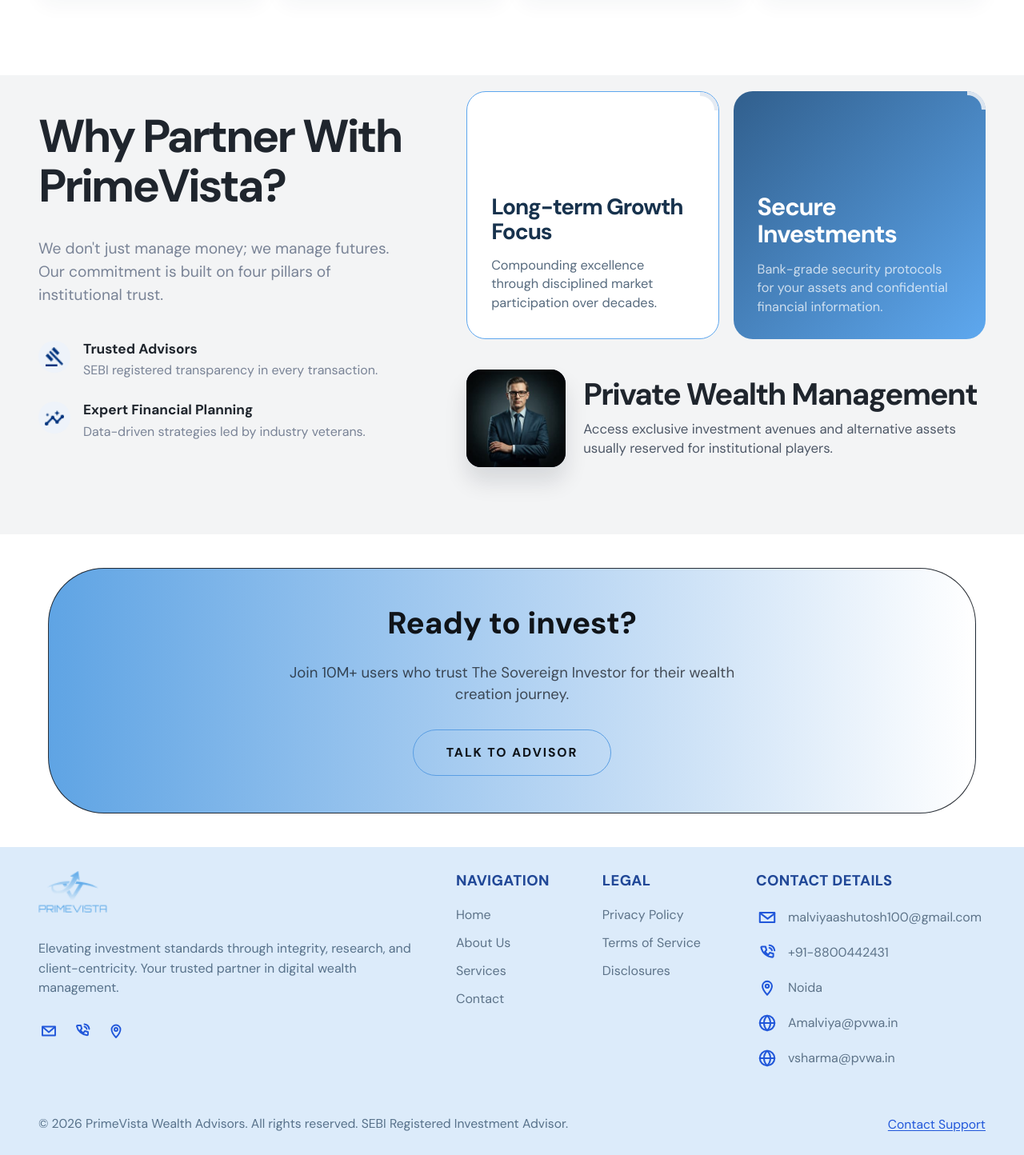
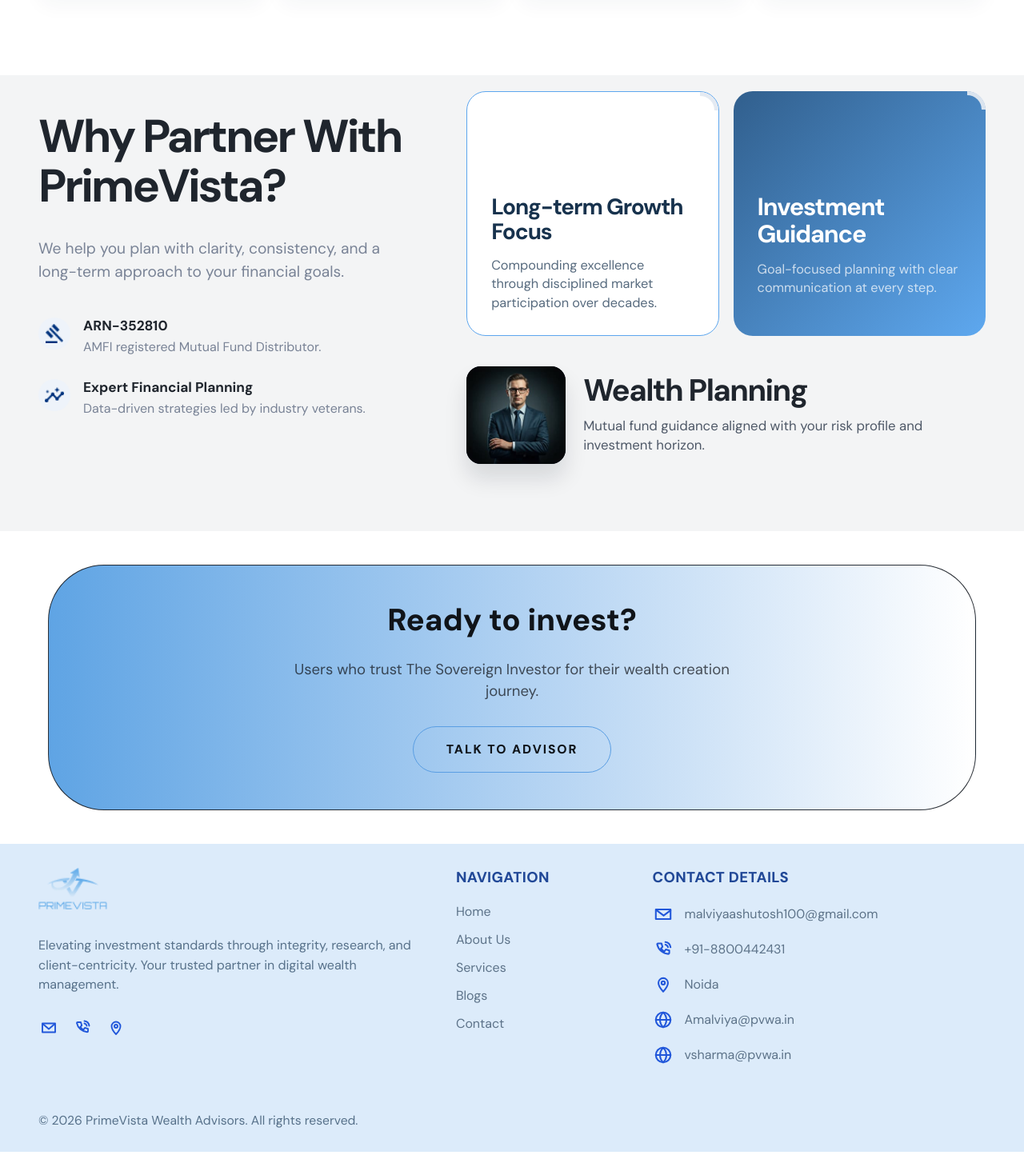
Before and after one commit to Kunalsahani76/Mutual-Fund, a React (Vite) app: page /#/home in a window 1280 px wide. Shown: the part 1228-2672 px from the top of the page at 80% size. Built offline with nearby package versions, Linux system fonts and the light colour scheme.

Commit message:
UI update and bug fix

```diff
--- a/src/components/Footer/Footer.css
+++ b/src/components/Footer/Footer.css
@@ -62,7 +62,7 @@
 
 .footer__links-group {
   display: grid;
-  grid-template-columns: minmax(120px, 0.75fr) minmax(130px, 0.8fr) minmax(260px, 1.55fr);
+  grid-template-columns: minmax(120px, 0.75fr) minmax(260px, 1.55fr);
   gap: 44px;
 }
 
@@ -166,7 +166,7 @@
   }
 
   .footer__links-group {
-    grid-template-columns: repeat(3, minmax(0, 1fr));
+    grid-template-columns: minmax(0, 0.85fr) minmax(0, 1.15fr);
     gap: 34px;
   }
 
--- a/src/components/Footer/Footer.jsx
+++ b/src/components/Footer/Footer.jsx
@@ -5,13 +5,8 @@
   { label: 'Home', href: '#/home' },
   { label: 'About Us', href: '#/about' },
   { label: 'Services', href: '#/services' },
+  { label: 'Blogs', href: '#/blogs' },
   { label: 'Contact', href: '#/contact' },
-]
-
-const legalLinks = [
-  { label: 'Privacy Policy', href: '#/privacy-policy' },
-  { label: 'Terms of Service', href: '#/terms-of-service' },
-  { label: 'Disclosures', href: '#/disclosures' },
 ]
 
 const contactDetails = [
@@ -81,6 +76,18 @@
 }
 
 function Footer() {
+  const handleFooterNavigationClick = (event, href) => {
+    event.preventDefault()
+
+    if (window.location.hash !== href) {
+      window.location.hash = href
+    }
+
+    window.setTimeout(() => {
+      window.scrollTo({ top: 0, behavior: 'smooth' })
+    }, 0)
+  }
+
   return (
     <footer className="footer">
       <div className="page-shell footer__inner">
@@ -95,7 +102,7 @@
             </p>
 
             <div className="footer__socials" aria-label="Contact options">
-              <a className="footer__icon-link" href="mailto:hello@primevista.com" aria-label="Email">
+              <a className="footer__icon-link" href="mailto:malviyaashutosh100@gmail.com" aria-label="Email">
                 <svg viewBox="0 0 24 24" aria-hidden="true">
                   <path d="M4 6.5h16v11H4z" />
                   <path d="m5 7.5 7 6 7-6" />
@@ -123,18 +130,14 @@
               <ul className="footer__links">
                 {navigationLinks.map((link) => (
                   <li key={link.label}>
-                    <a href={link.href}>{link.label}</a>
-                  </li>
-                ))}
-              </ul>
-            </div>
-
-            <div>
-              <h3 className="footer__heading">Legal</h3>
-              <ul className="footer__links">
-                {legalLinks.map((link) => (
-                  <li key={link.label}>
-                    <a href={link.href}>{link.label}</a>
+                    <a
+                      href={link.href}
+                      onClick={(event) =>
+                        handleFooterNavigationClick(event, link.href)
+                      }
+                    >
+                      {link.label}
+                    </a>
                   </li>
                 ))}
               </ul>
@@ -160,12 +163,8 @@
 
         <div className="footer__bottom">
           <p className="footer__copyright">
-            © 2026 PrimeVista Wealth Advisors. All rights reserved. SEBI Registered
-            Investment Advisor.
+            © 2026 PrimeVista Wealth Advisors. All rights reserved.
           </p>
-          <a className="footer__support" href="#/contact">
-            Contact Support
-          </a>
         </div>
       </div>
     </footer>
--- a/src/pages/Contact/Contact.css
+++ b/src/pages/Contact/Contact.css
@@ -61,6 +61,7 @@
 
 .contact-connect {
   padding: 0 0 88px;
+  scroll-margin-top: 96px;
 }
 
 .contact-connect__grid {
--- a/src/pages/Contact/Contact.jsx
+++ b/src/pages/Contact/Contact.jsx
@@ -32,16 +32,6 @@
       </svg>
     ),
   },
-  {
-    title: 'Working Hours',
-    value: 'Mon - Fri: 9:00 AM - 6:00 PM IST',
-    icon: (
-      <svg viewBox="0 0 24 24" aria-hidden="true">
-        <circle cx="12" cy="12" r="8" />
-        <path d="M12 8v4.5l3 1.5" />
-      </svg>
-    ),
-  },
 ]
 
 const expertiseTags = [
@@ -52,6 +42,38 @@
 ]
 
 function Contact() {
+  const handleMessageSubmit = (event) => {
+    event.preventDefault()
+
+    const formData = new FormData(event.currentTarget)
+    const fullName = formData.get('fullName')?.trim()
+    const email = formData.get('email')?.trim()
+    const phone = formData.get('phone')?.trim()
+    const message = formData.get('message')?.trim()
+
+    const whatsappMessage = [
+      'New Contact Form Inquiry',
+      '',
+      `Full Name: ${fullName}`,
+      `Email Address: ${email}`,
+      `Phone Number: ${phone}`,
+      `Message: ${message}`,
+    ].join('\n')
+
+    window.open(
+      `https://wa.me/918800442431?text=${encodeURIComponent(whatsappMessage)}`,
+      '_blank',
+      'noopener,noreferrer',
+    )
+  }
+
+  const handleContactCtaClick = (event) => {
+    event.preventDefault()
+    document
+      .getElementById('send-message')
+      ?.scrollIntoView({ behavior: 'smooth', block: 'start' })
+  }
+
   return (
     <>
       <section className="contact-hero">
@@ -73,33 +95,50 @@
         </div>
       </section>
 
-      <section className="contact-connect">
+      <section id="send-message" className="contact-connect">
         <div className="page-shell contact-connect__grid">
           <div className="contact-connect__form-card">
             <h2 className="contact-connect__title">Send a Message</h2>
 
-            <form className="contact-form">
+            <form className="contact-form" onSubmit={handleMessageSubmit}>
               <div className="contact-form__row">
                 <label className="contact-form__field">
                   <span>Full Name</span>
-                  <input type="text" placeholder="John Doe" />
+                  <input
+                    type="text"
+                    name="fullName"
+                    placeholder="John Doe"
+                    required
+                  />
                 </label>
                 <label className="contact-form__field">
                   <span>Email Address</span>
-                  <input type="email" placeholder="john@example.com" />
+                  <input
+                    type="email"
+                    name="email"
+                    placeholder="john@example.com"
+                    required
+                  />
                 </label>
               </div>
 
               <label className="contact-form__field">
                 <span>Phone Number</span>
-                <input type="tel" placeholder="+91 98765 43210" />
+                <input
+                  type="tel"
+                  name="phone"
+                  placeholder="+91 98765 43210"
+                  required
+                />
               </label>
 
               <label className="contact-form__field">
                 <span>Message</span>
                 <textarea
+                  name="message"
                   rows="6"
                   placeholder="Tell us about your investment goals..."
+                  required
                 />
               </label>
 
@@ -164,7 +203,11 @@
               Partner with advisors who understand your vision. Let&apos;s
               create a financial future that reflects your legacy.
             </p>
-            <a className="contact-cta__button" href="#/contact">
+            <a
+              className="contact-cta__button"
+              href="#/contact"
+              onClick={handleContactCtaClick}
+            >
               Contact Us
             </a>
           </div>
--- a/src/pages/Home/Home.jsx
+++ b/src/pages/Home/Home.jsx
@@ -54,7 +54,7 @@
             </h1>
 
             <p className="home__description">
-              With Trinity Finvest, you have a trusted partner dedicated to help you
+              With PrimeVista Wealth Advisor, you have a trusted partner dedicated to help you
               achieve your financial goals.
             </p>
 
@@ -99,8 +99,8 @@
                 PrimeVista?
               </h2>
               <p className="partner-section__copy">
-                We don't just manage money; we manage futures. Our commitment is built
-                on four pillars of institutional trust.
+                We help you plan with clarity, consistency, and a long-term
+                approach to your financial goals.
               </p>
             </div>
 
@@ -110,9 +110,9 @@
                   <img src={trustedAdvisorsIcon} alt="" aria-hidden="true" />
                 </div>
                 <div>
-                  <h3 className="partner-point__title">Trusted Advisors</h3>
+                  <h3 className="partner-point__title">ARN-352810</h3>
                   <p className="partner-point__text">
-                    SEBI registered transparency in every transaction.
+                    AMFI registered Mutual Fund Distributor.
                   </p>
                 </div>
               </div>
@@ -146,10 +146,9 @@
               </article>
 
               <article className="partner-card partner-card--filled">
-                <h3 className="partner-card__title">Secure Investments</h3>
+                <h3 className="partner-card__title">Investment Guidance</h3>
                 <p className="partner-card__text">
-                  Bank-grade security protocols for your assets and confidential
-                  financial information.
+                  Goal-focused planning with clear communication at every step.
                 </p>
               </article>
             </div>
@@ -163,10 +162,10 @@
                 />
               </div>
               <div className="partner-highlight__copy">
-                <h3 className="partner-highlight__title">Private Wealth Management</h3>
+                <h3 className="partner-highlight__title">Wealth Planning</h3>
                 <p className="partner-highlight__text">
-                  Access exclusive investment avenues and alternative assets usually
-                  reserved for institutional players.
+                  Mutual fund guidance aligned with your risk profile and
+                  investment horizon.
                 </p>
               </div>
             </article>
@@ -179,7 +178,7 @@
           <div className="invest-cta__panel">
             <h2 className="invest-cta__title">Ready to invest?</h2>
             <p className="invest-cta__copy">
-              Join 10M+ users who trust The Sovereign Investor for their wealth
+               Users who trust The Sovereign Investor for their wealth
               creation journey.
             </p>
             <a className="invest-cta__button" href="#/contact">
```
